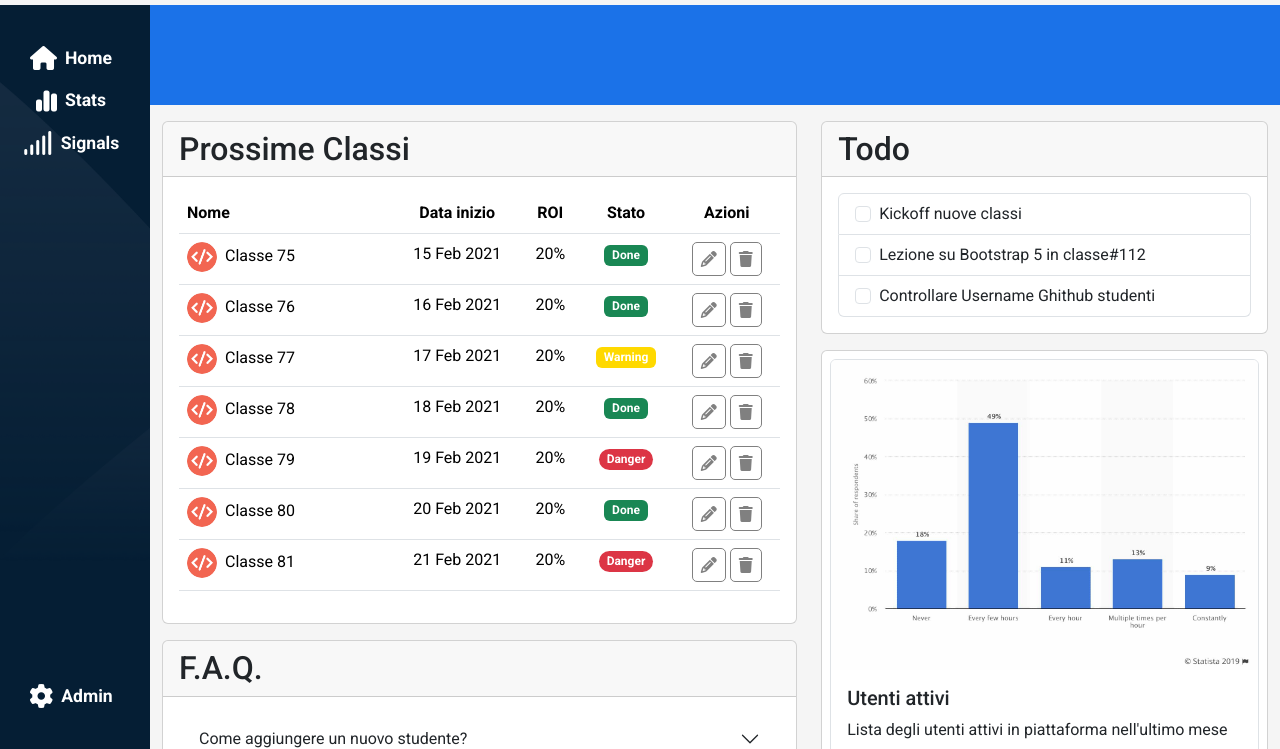
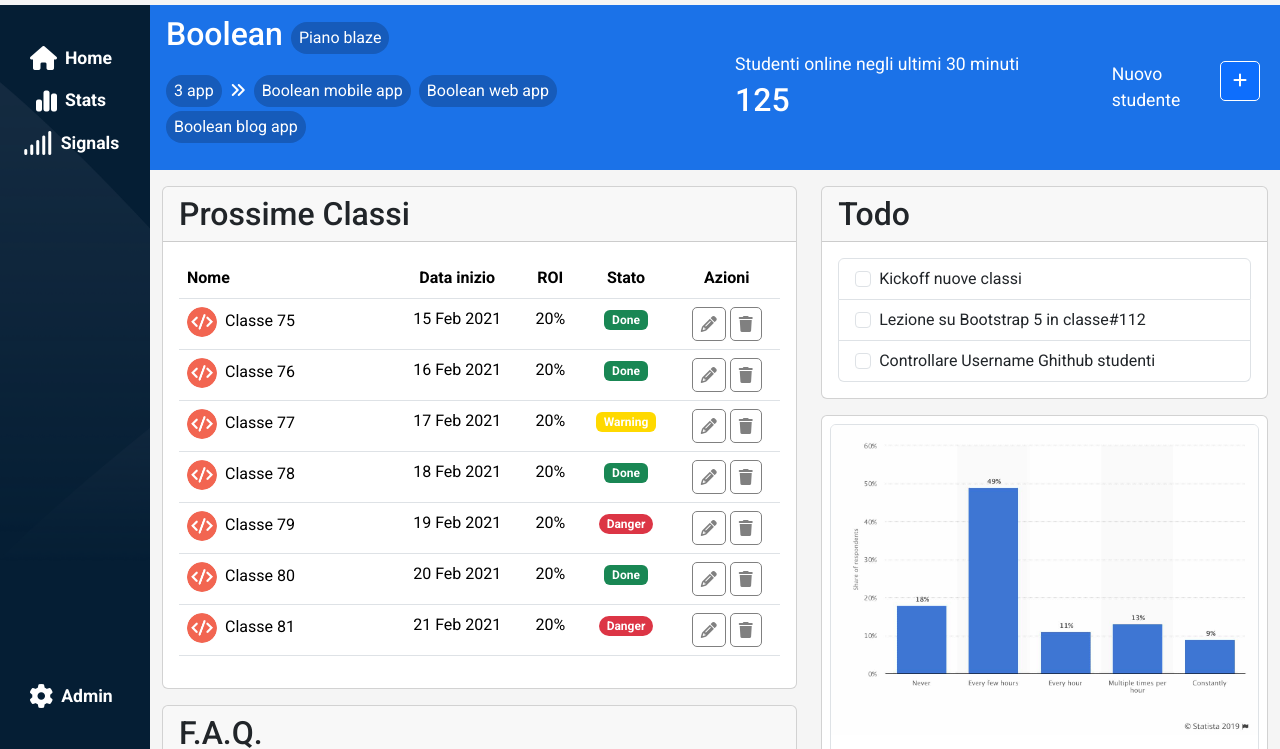
Before and after one commit to CosimoA/html-css-bootstrap-dashboard, a plain HTML site: page index.html in a window 1280 px wide. Shown: the part 51-800 px from the top of the page. Drawn offline with nearby package versions, Linux system fonts and the light colour scheme.

Commit message:
Project 99% DONE missing Details

```diff
--- a/css/style.css
+++ b/css/style.css
@@ -13,9 +13,9 @@
     background-color: rgb(255, 255, 162);
 } */
 
-.min-h150{
+/* .min-h150{
     min-height: 100px;
-}
+} */
 
 /* .min-h300{
     min-height: 300px;
@@ -34,9 +34,20 @@
     GENERAL STYLES
 *************************************************/
 
+h2{
+    margin: 0;
+}
+
 span{
     padding: 0 0.5rem;
     font-size: 1.1rem;
+}
+
+.border-white{
+    border: 1px solid white;
+    border-radius: 5px;
+    height: 40px;
+    width: 40px;
 }
 
 /* ICONS */
@@ -117,12 +128,22 @@ a{
     color: black;
 }
 
-.txt-white, {
+.txt-white{
     color: white;
 }
 
 
-/*----------BUTTONS----------*/
+/*----------BREAD-CRUMB----------*/
+
+.label{
+    border-radius: 16px;
+    background-color: #165bba;
+}
+
+.square-label{
+    width: 32px;
+    height: 32px;
+}
 
 
 /************************************************
@@ -205,6 +226,23 @@ aside span{
     overflow-y: auto;
 }
 
+/* TOP BAR */
+
+#top-bar li{
+    padding: 0.25rem 0.5rem;
+    margin: 0.15rem 0.25rem;
+}
+
+#top-bar i{
+    font-size: 1rem;
+}
+
+.label-hide{
+    display: none;
+}
+
+/* COMPONENTS */
+
 .card{
     height: 100%;
     width: 100%;
@@ -254,6 +292,14 @@ tr{
     .nav-icon i{
         display: inline-block;
     }
+
+    .label-hide{
+        display: list-item;
+    }
+
+    .square-label{
+        display: none;
+    }
 }
 
 
--- a/index.html
+++ b/index.html
@@ -81,16 +81,44 @@
 
                 <div id="container_components" class="container-fluid flex-grow-1 bg-whitesmoke min-h300">
                     <!-- BLUE BAR -->
-                    <div class="row bg-light-blu">
+                    <div id="top-bar" class="row align-items-center bg-light-blu txt-white">
 
-                        <div class="col-12 col-lg-6 col-md-4 min-h150">
+                        <div class="col-12 col-lg-6 col-md-4 my-2 min-h150">
+                            <nav aria-label="breadcrumb">
+                                <ol class="breadcrumb align-items-end">
+                                    <li class="p-0"><h2>Boolean</h2></li>
+                                    <li class="breadcrumb-item label" aria-current="page">Piano blaze</li>
+                                </ol>
+                                <ol class="breadcrumb align-items-end">
+                                    <li class="label">3 app</li>
+                                    <li class="py-1 px-0"><i class="fa-solid fa-angles-right"></i></li>
+                                    <li class="label square-label text-center">+</li>
+                                    <li class="label label-hide"> Boolean mobile app</li>
+                                    <li class="label label-hide"> Boolean web app</li>
+                                    <li class="label label-hide"> Boolean blog app</li>
+                                </ol>
+                            </nav>
+                        </div>
 
+                        <div class="col-12 col-lg-4 col-md-4 my-2 min-h150">
+                            <span class="py-1">Studenti online negli ultimi 30 minuti</span>
+                            <h2 class="py-1 ps-2">125</h2>
                         </div>
-                        <div class="col-12 col-lg-4 col-md-4 min-h150">
+                        <!-- OFFCANVAS -->
+                        <div class="d-flex col-12 col-lg-2 col-md-4 my-2 min-h150">
+                            <span>Nuovo studente</span>
+                            <button class="btn btn-primary border-white mx-2" type="button" data-bs-toggle="offcanvas" data-bs-target="#offcanvasRight" aria-controls="offcanvasRight"><i class="fa-solid fa-plus" style="color: #ffffff;"></i></button>
 
-                        </div>
-                        <div class="col-12 col-lg-2 col-md-4 min-h150">
+                            <div class="offcanvas offcanvas-end" tabindex="-1" id="offcanvasRight" aria-labelledby="offcanvasRightLabel">
+                                <div class="offcanvas-header">
+                                    <h5 class="offcanvas-title" id="offcanvasRightLabel">Offcanvas right</h5>
+                                    <button type="button" class="btn-close" data-bs-dismiss="offcanvas" aria-label="Close"></button>
+                                </div>
 
+                                <div class="offcanvas-body">
+                                    ...
+                                </div>
+                            </div>
                         </div>
 
                     </div>
```
